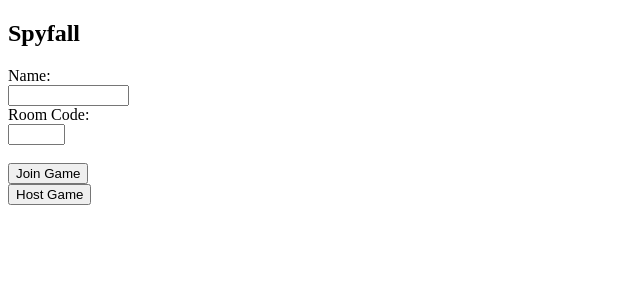
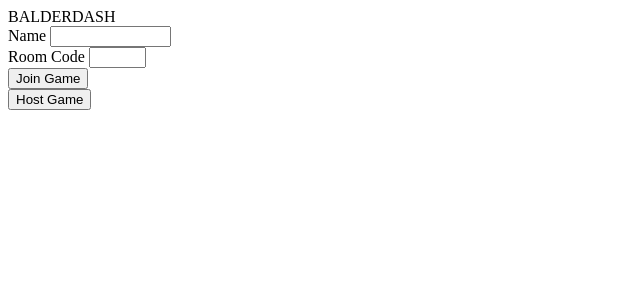
Before and after one commit to daulm/balderdash-comp, a PHP site: page /main_menu.php in a window 1280 px wide. Shown: the top 300 px of the page, without its empty margins (0-640 px from the left). Run offline with PHP 8.4, Linux system fonts and the light colour scheme; data that the repository does not hold is empty.

Commit message:
Update main_menu.php

```diff
--- a/main_menu.php
+++ b/main_menu.php
@@ -55,16 +55,28 @@
 
 <body>
 
-<h2 id="banner">Spyfall</h2>
+<div id="titleback">
+	<div class="text-center" id="title">BALDERDASH</div>
+</div>
 
-<form name="entergame" id="entergame" method="post" action="" onSubmit="">
-Name:<br>
-<input type="text" name="playername" id="playername" maxlength="20" size="12" value="<?php echo htmlspecialchars($player_name) ?>"><br>
-Room Code:<br>
-<input type="text" name="code" id="code" maxlength="4" size="4"></form><br>
-<button id="join" onclick="enterLobby()">Join Game</button>
-<br>
-<button id="host" onclick="hostGame()">Host Game</button>
+<div class="container">
+<div class="input-group">
+	<span class="input-group-addon">Name</span>
+	<input type="text" name="playername" id="playername" class="form-control" maxlength="20" size="12" value="<?php echo htmlspecialchars($player_name) ?>">
+</div>
+<div class="input-group">
+	<span class="input-group-addon">Room Code</span>
+	<input type="text" name="code" id="code" class="form-control" maxlength="4" size="4">
+</div>
+<div class="btn-group btn-group-justified">
+	<div class="btn-group">
+	<button id="join" class="btn btn-primary" onclick="enterLobby()">Join Game</button>
+	</div>
+	<div class="btn-group">
+	<button id="host" class="btn btn-primary" onclick="hostGame()">Host Game</button>
+	</div>
+</div>
+</div>
 
 </body>
 </html>
```
